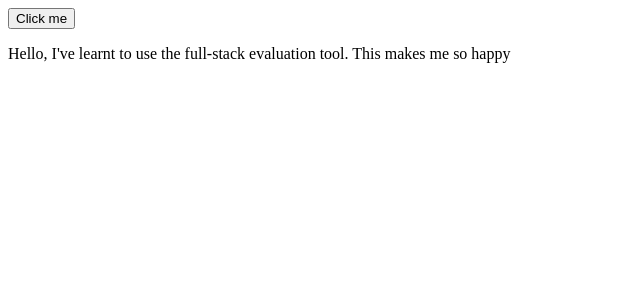
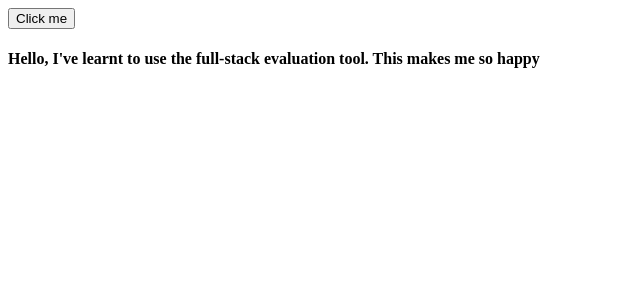
Before and after one commit to githubsouvick7/Button-Action-with-Functional-Component---Installing-using-packages-Why-Updat---73fy9eso974g, a React app: page / in a window 1280 px wide. Both pictures are taken after a click on the button "Click me". Shown: the top 300 px of the page, without its empty margins (0-640 px from the left). Built offline with nearby package versions, Linux system fonts and the light colour scheme.

Commit message:
Update App.js

```diff
--- a/src/components/App.js
+++ b/src/components/App.js
@@ -10,7 +10,7 @@ function App() {
   return (
     <div>
       <button id="click" onClick={handleClick}>Click me</button>
-      {showParagraph && <p id="para">Hello, I've learnt to use the full-stack evaluation tool. This makes me so happy</p>}
+      {showParagraph && <h4 id="para">Hello, I've learnt to use the full-stack evaluation tool. This makes me so happy</h4>}
     </div>
   );
 }
```
